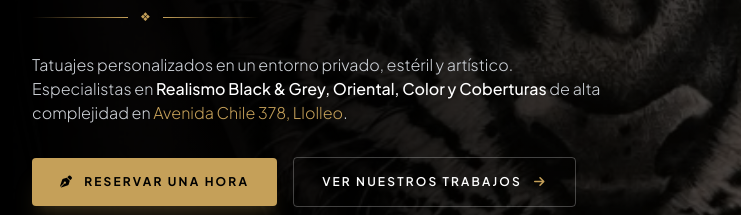
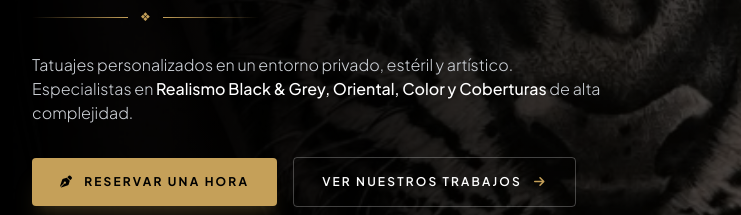
Before and after one commit to stephanieyatsseni/RinoTattooStudio, a plain HTML site: page index.html in a window 1280 px wide. Shown: the part 457-672 px from the top of the page, 0-741 px from the left. Drawn offline with nearby package versions, Linux system fonts and the light colour scheme; a web font is replaced by a local one.

Commit message:
Update tattoo description in index.html
Removed location details from the tattoo description.

```diff
--- a/index.html
+++ b/index.html
@@ -295,7 +295,7 @@
           </div>
 
           <p class="text-gray-300 text-sm sm:text-base max-w-xl mx-auto lg:mx-0 leading-relaxed font-light">
-            Tatuajes personalizados en un entorno privado, estéril y artístico. Especialistas en <strong class="text-white font-medium">Realismo Black & Grey, Oriental, Color y Coberturas</strong> de alta complejidad en <span class="text-gold">Avenida Chile 378, Llolleo</span>.
+            Tatuajes personalizados en un entorno privado, estéril y artístico. Especialistas en <strong class="text-white font-medium">Realismo Black & Grey, Oriental, Color y Coberturas</strong> de alta complejidad.
           </p>
 
           <!-- Botones CTA Duales (Exactos al prototipo Black Abbey) -->
```
